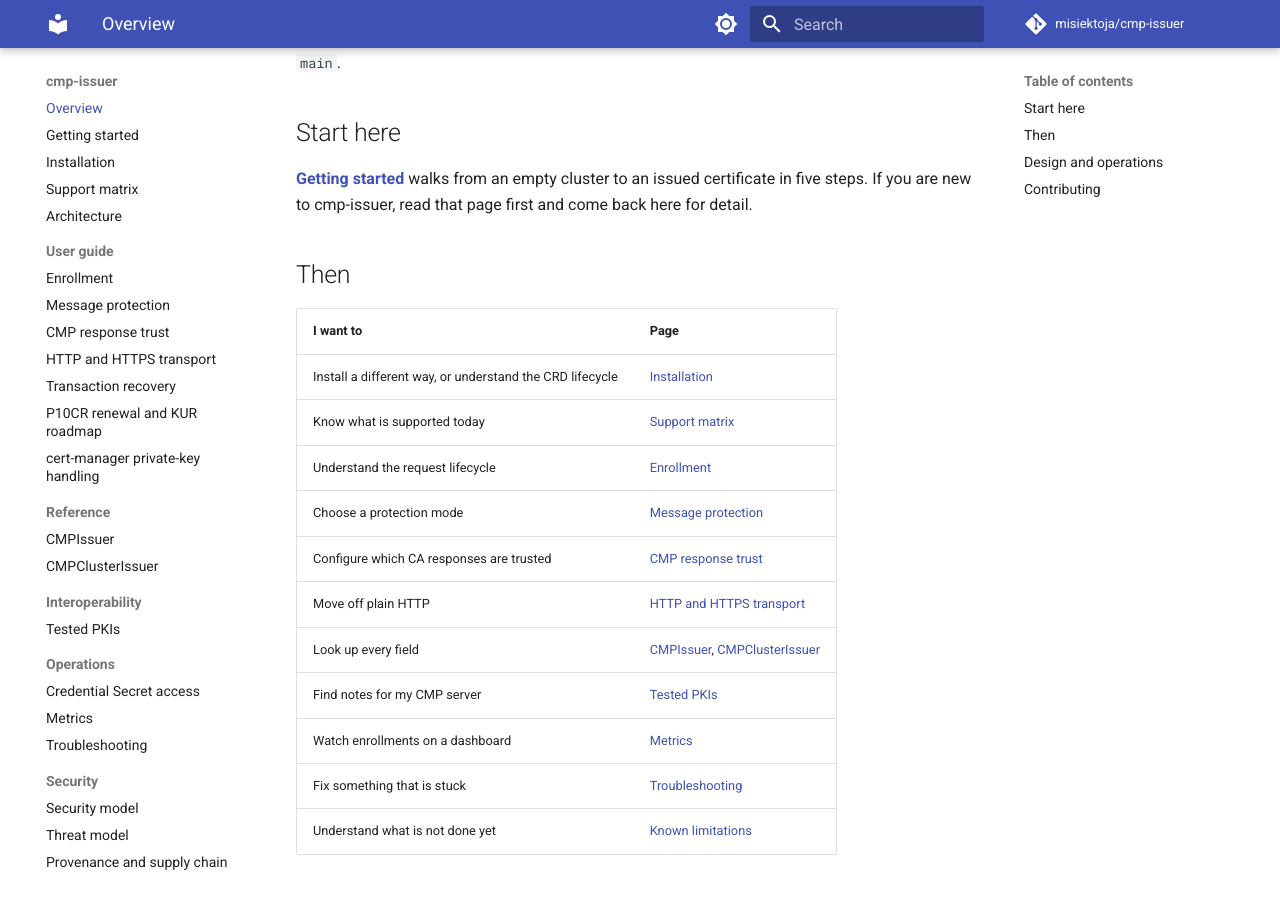
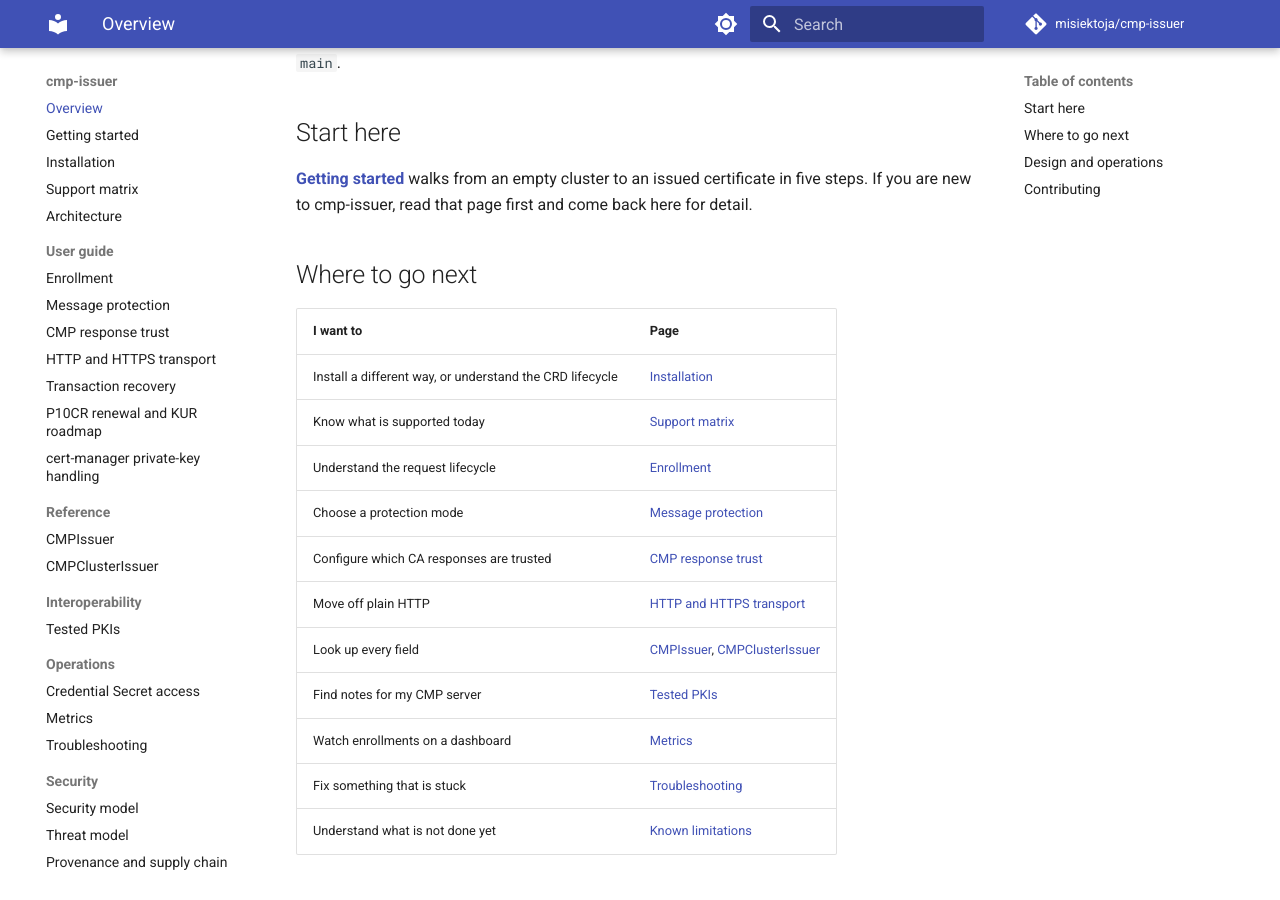
Before and after one commit to misiektoja/cmp-issuer, an MkDocs documentation site: the page built from docs/index.md, in a window 1280 px wide and 900 px high, scrolled down 420 px. Built offline with MkDocs 1.6.1 and Material for MkDocs 9.7.7, drawn with Linux system fonts in a browser that asks for light colours; comment, search, counter and statistics services are not loaded.

```diff
--- a/docs/index.md
+++ b/docs/index.md
@@ -22,7 +23,7 @@ runs after changes land on `dev` or `main`.
 **[Getting started](getting-started.md)** walks from an empty cluster to an issued certificate in five
 steps. If you are new to cmp-issuer, read that page first and come back here for detail.
 
-## Then
+## Where to go next
 
 | I want to | Page |
 | --- | --- |
```
Also changed, not shown: other parts of docs/index.md (+1 -0 lines).
